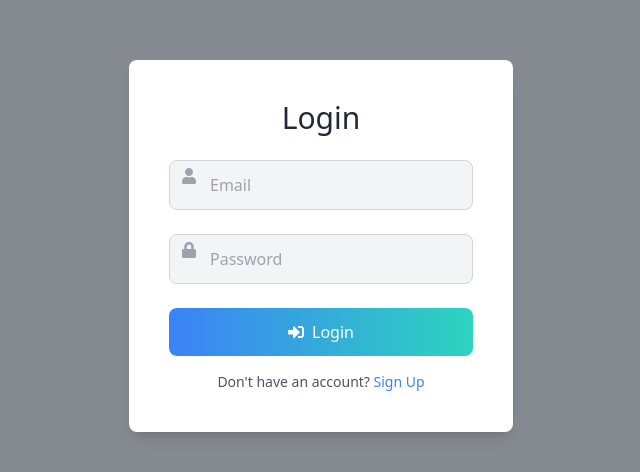
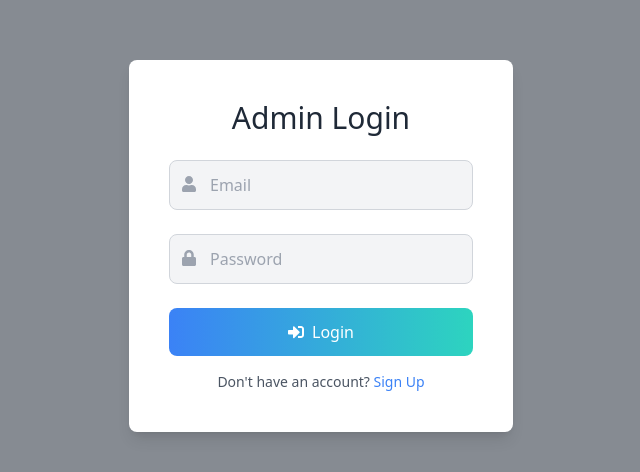
Before and after one commit to hexoinnovation/react-Inventory, a React (Vite) app: page / in a window 1280 px wide. Shown: the part 154-626 px from the top of the page, without its empty margins (319-959 px from the left). Built offline with nearby package versions, Linux system fonts and the light colour scheme.

Commit message:
Firebase connected login and signup

```diff
--- a/package.json
+++ b/package.json
@@ -14,6 +14,7 @@
     "@fortawesome/free-regular-svg-icons": "^6.6.0",
     "@fortawesome/react-fontawesome": "^0.2.2",
     "@heroicons/react": "^2.1.5",
+    "firebase": "^11.0.1",
     "react": "^18.3.1",
     "react-dom": "^18.3.1",
     "react-icons": "^5.3.0",
--- a/src/App.jsx
+++ b/src/App.jsx
@@ -1,4 +1,4 @@
-import { useState, useEffect } from 'react';
+import { useState } from 'react';
 import { BrowserRouter as Router, Route, Routes, Navigate } from 'react-router-dom';
 import Sidebar from './Components/Sidebar';
 import Navbar from './Components/Navbar';
@@ -9,53 +9,80 @@ import Sales from './pages/Sales';
 import Settings from './pages/Settings';
 import Account from './pages/Account';
 import Dashboard from './pages/Dashboard';
-
-import { FaUser, FaLock, FaSignInAlt } from 'react-icons/fa'; // Importing icons
 import Suppliers from './pages/Suppliers';
-
+import { auth, createUserWithEmailAndPassword, signInWithEmailAndPassword } from './config/firebase';
+import { FaUser, FaLock, FaSignInAlt } from 'react-icons/fa';
+import { db } from './config/firebase'; // Import Firestore database
+import { doc, setDoc } from 'firebase/firestore'; // Firestore functions for adding data
 
 const App = () => {
-  const [isAuthenticated, setIsAuthenticated] = useState(false); // Authentication state
-  const [showModal, setShowModal] = useState(true); // Show/Hide modal for login
-  const [sidebarVisible, setSidebarVisible] = useState(true); // Sidebar visibility state
+  const [isAuthenticated, setIsAuthenticated] = useState(false);
+  const [showModal, setShowModal] = useState(true);
+  const [sidebarVisible, setSidebarVisible] = useState(true);
   const [isSignup, setIsSignup] = useState(false);
+  const [email, setEmail] = useState('');
+  const [password, setPassword] = useState('');
+
+  // Handle sign-up logic
+  const handleSignup = async () => {
+    try {
+      const userCredential = await createUserWithEmailAndPassword(auth, email, password);
+      const user = userCredential.user;
+
+      // Add admin data to the "admins" collection in Firestore
+    await setDoc(doc(db, 'admins', user.email), {
+      email: user.email,
+      createdAt: new Date(),
+    });
+
+      alert('Account created successfully! You can now log in.');
+      setIsSignup(false); // Switch to login form
+    } catch (error) {
+      if (error.code === 'auth/email-already-in-use') {
+        alert("This email is already registered. Please use a different email or log in.");
+      } else if (error.code === 'auth/weak-password') {
+        alert("Password should be at least 6 characters.");
+      } else {
+        console.error("Error during sign-up: ", error);
+        alert("An error occurred. Please try again.");
+      }
+    }
+  };
 
   // Handle login logic
-  const handleLogin = () => {
-    setIsAuthenticated(true); // Set user as authenticated
+  const handleLogin = async () => {
+    try {
+      await signInWithEmailAndPassword(auth, email, password);
+      setIsAuthenticated(true);
       setShowModal(false); // Hide modal after login
+    } catch (error) {
+      console.error("Error during login: ", error);
+      alert("Invalid email or password. Please try again.");
+    }
   };
 
   // Handle logout logic
   const handleLogout = () => {
     setIsAuthenticated(false);
-    setShowModal(true); // Show modal after logout
+    setShowModal(true);
   };
 
-  // Handle sidebar toggle (when menu button is clicked)
+  // Handle sidebar toggle
   const handleMenuClick = () => {
-    setSidebarVisible(prevState => !prevState); // Toggle sidebar visibility
+    setSidebarVisible(prevState => !prevState);
   };
-
-  useEffect(() => {
-    // Any other setup logic can go here (e.g., checking authentication from localStorage)
-  }, []); // Empty dependency array means this effect runs only once
 
   return (
     <Router>
       <div className="App">
-        {/* Sidebar and Navbar only visible if user is authenticated */}
         {isAuthenticated && <Sidebar sidebarVisible={sidebarVisible} />}
         <div id="content" className={isAuthenticated ? "" : "blur-sm"}>
-          {/* Navbar only visible if user is authenticated */}
           {isAuthenticated && <Navbar handleMenuClick={handleMenuClick} />}
-
-          {/* Routes */}
           <Routes>
-            <Route path="/" element={!isAuthenticated ? "" : <Dashboard handleLogin={handleLogin} />} />
+            <Route path="/" element={!isAuthenticated ? "" : <Dashboard />} />
             <Route path="/dashboard" element={isAuthenticated ? <Dashboard handleLogout={handleLogout} /> : <Navigate to="/" />} />
             <Route path="/purchase" element={isAuthenticated ? <Purchase /> : <Navigate to="/" />} />
-            <Route path="/suppliers" element={isAuthenticated ? <Suppliers/> : <Navigate to="/" />} />
+            <Route path="/suppliers" element={isAuthenticated ? <Suppliers /> : <Navigate to="/" />} />
             <Route path="/inventory" element={isAuthenticated ? <Inventory /> : <Navigate to="/" />} />
             <Route path="/sales" element={isAuthenticated ? <Sales /> : <Navigate to="/" />} />
             <Route path="/report" element={isAuthenticated ? <Report /> : <Navigate to="/" />} />
@@ -65,23 +92,27 @@ const App = () => {
         </div>
 
         {/* Modal for Login/Signup */}
-        {!isAuthenticated &&  showModal && (
+        {!isAuthenticated && showModal && (
           <div className="fixed inset-0 flex items-center justify-center bg-gray-800 bg-opacity-50 z-50">
-        <div className="bg-white p-10 rounded-lg w-96 shadow-lg transform transition-all duration-300 scale-100 hover:scale-105">
-          <h2 className="text-3xl mb-6 text-center text-gray-800">{isSignup ? 'Sign Up' : 'Login'}</h2>
+            <div className="bg-white p-10 rounded-lg w-96 shadow-lg">
+              <h2 className="text-3xl mb-6 text-center text-gray-800">{isSignup ? 'Admin Sign Up' : 'Admin Login'}</h2>
 
               {/* Login or Signup Form */}
-          <form onSubmit={(e) => { e.preventDefault(); isSignup ? handleSignup() : handleLogin(); }}>
-            {/* Username or Email Field */}
+              <form onSubmit={(e) => {
+                e.preventDefault();
+                isSignup ? handleSignup() : handleLogin();
+              }}>
+                {/* Email Field */}
                 <div className="mb-6">
                   <div className="relative">
-                <div className="flex items-center absolute left-3 top-2 text-gray-400">
-                  <FaUser />
-                </div>
+                    <FaUser className="absolute left-3 top-4 text-gray-400" />
                     <input
-                  type="text"
-                  placeholder={isSignup ? 'Username' : 'Email'}
-                  className="w-full p-3 pl-10 bg-gray-100 border border-gray-300 rounded-lg focus:outline-none focus:ring-2 focus:ring-blue-500 transition-all duration-300"
+                      type="email"
+                      placeholder="Email"
+                      value={email}
+                      onChange={(e) => setEmail(e.target.value)}
+                      className="w-full p-3 pl-10 bg-gray-100 border border-gray-300 rounded-lg focus:ring-2 focus:ring-blue-500"
+                      required
                     />
                   </div>
                 </div>
@@ -89,22 +120,20 @@ const App = () => {
                 {/* Password Field */}
                 <div className="mb-6">
                   <div className="relative">
-                <div className="flex items-center absolute left-3 top-2 text-gray-400">
-                  <FaLock />
-                </div>
+                    <FaLock className="absolute left-3 top-4 text-gray-400" />
                     <input
                       type="password"
                       placeholder="Password"
-                  className="w-full p-3 pl-10 bg-gray-100 border border-gray-300 rounded-lg focus:outline-none focus:ring-2 focus:ring-blue-500 transition-all duration-300"
+                      value={password}
+                      onChange={(e) => setPassword(e.target.value)}
+                      className="w-full p-3 pl-10 bg-gray-100 border border-gray-300 rounded-lg focus:ring-2 focus:ring-blue-500"
+                      required
                     />
                   </div>
                 </div>
 
                 {/* Submit Button */}
-            <button
-              type="submit"
-              className="w-full bg-gradient-to-r from-blue-500 to-teal-400 text-white p-3 rounded-lg hover:from-blue-400 hover:to-teal-500 transition-all duration-300 flex items-center justify-center space-x-2"
-            >
+                <button type="submit" className="w-full bg-gradient-to-r from-blue-500 to-teal-400 text-white p-3 rounded-lg flex items-center justify-center space-x-2">
                   <FaSignInAlt />
                   <span>{isSignup ? 'Sign Up' : 'Login'}</span>
                 </button>
@@ -115,22 +144,12 @@ const App = () => {
                 {isSignup ? (
                   <>
                     Already have an account?{' '}
-                <button
-                  onClick={() => setIsSignup(false)}
-                  className="text-blue-500 hover:underline"
-                >
-                  Login
-                </button>
+                    <button onClick={() => setIsSignup(false)} className="text-blue-500 hover:underline">Login</button>
                   </>
                 ) : (
                   <>
                     Don't have an account?{' '}
-                <button
-                  onClick={() => setIsSignup(true)}
-                  className="text-blue-500 hover:underline"
-                >
-                  Sign Up
-                </button>
+                    <button onClick={() => setIsSignup(true)} className="text-blue-500 hover:underline">Sign Up</button>
                   </>
                 )}
               </p>
--- /dev/null
+++ b/src/config/firebase.js
@@ -0,0 +1,26 @@
+
+// firebase.js
+import { initializeApp } from 'firebase/app';
+import { getAuth, createUserWithEmailAndPassword, signInWithEmailAndPassword } from 'firebase/auth';
+import { getFirestore, doc, setDoc, getDoc } from 'firebase/firestore';
+
+
+// Firebase config (replace with your actual Firebase project config)
+const firebaseConfig = {
+  apiKey: "AIzaSyCxC5szU2_EhzF1ihiTBW80unDvWOmOEgg",
+  authDomain: "ecommerce-a8bf0.firebaseapp.com",
+  projectId: "ecommerce-a8bf0",
+  storageBucket: "ecommerce-a8bf0.firebasestorage.app",
+  messagingSenderId: "841860124930",
+  appId: "1:841860124930:web:284673197b21e6c3d7721b",
+  measurementId: "G-S57XJ98LVG"
+};
+
+// Initialize Firebase
+const app = initializeApp(firebaseConfig);
+
+// Initialize Firebase Auth and Firestore
+const auth = getAuth(app);
+const db = getFirestore(app);
+const firestore = getFirestore();
+export { auth, db, createUserWithEmailAndPassword, signInWithEmailAndPassword, setDoc, doc };
```
Also changed, not shown: 1 other file (tests, documents, lock files or other folders). Lines whose indentation alone changed are shown as unchanged.
